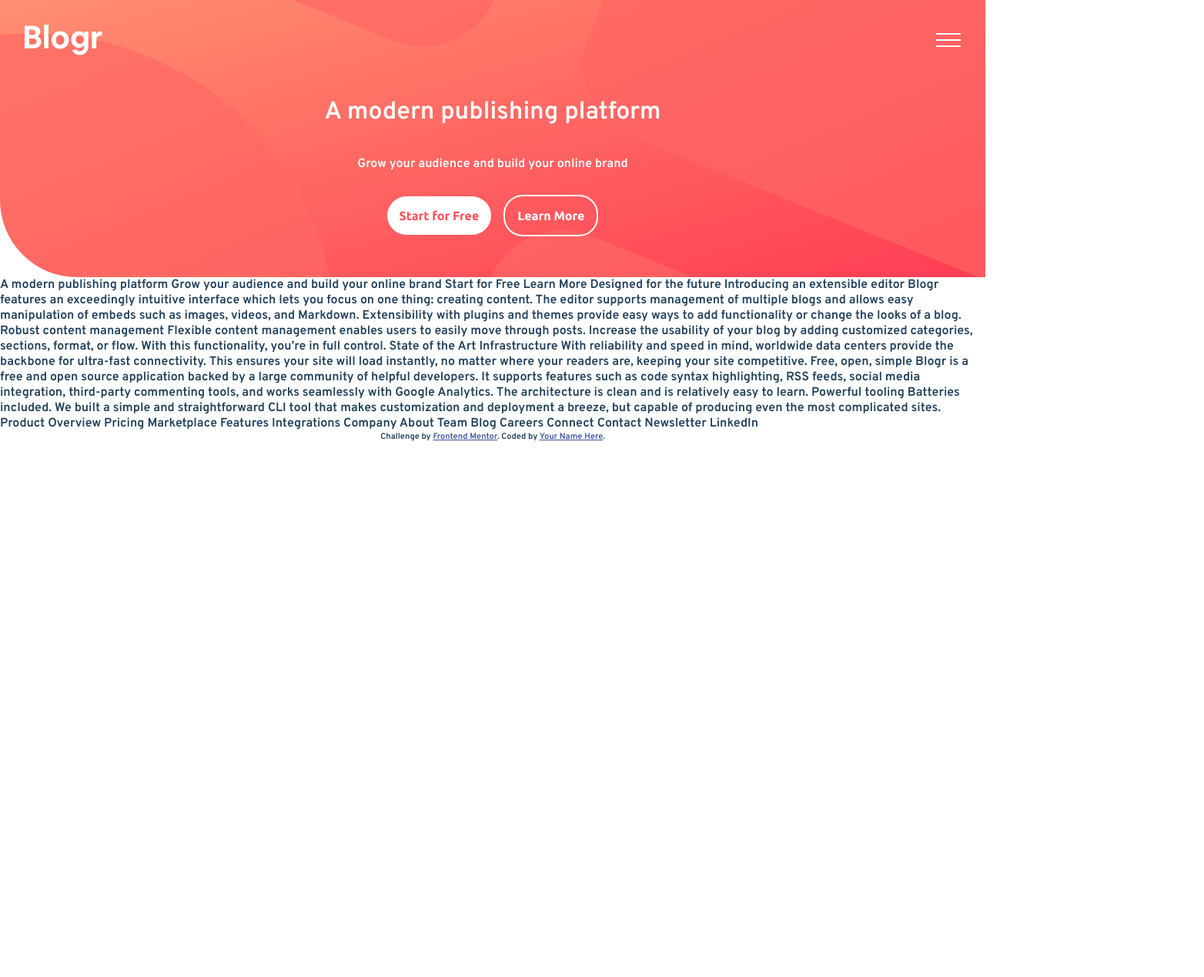
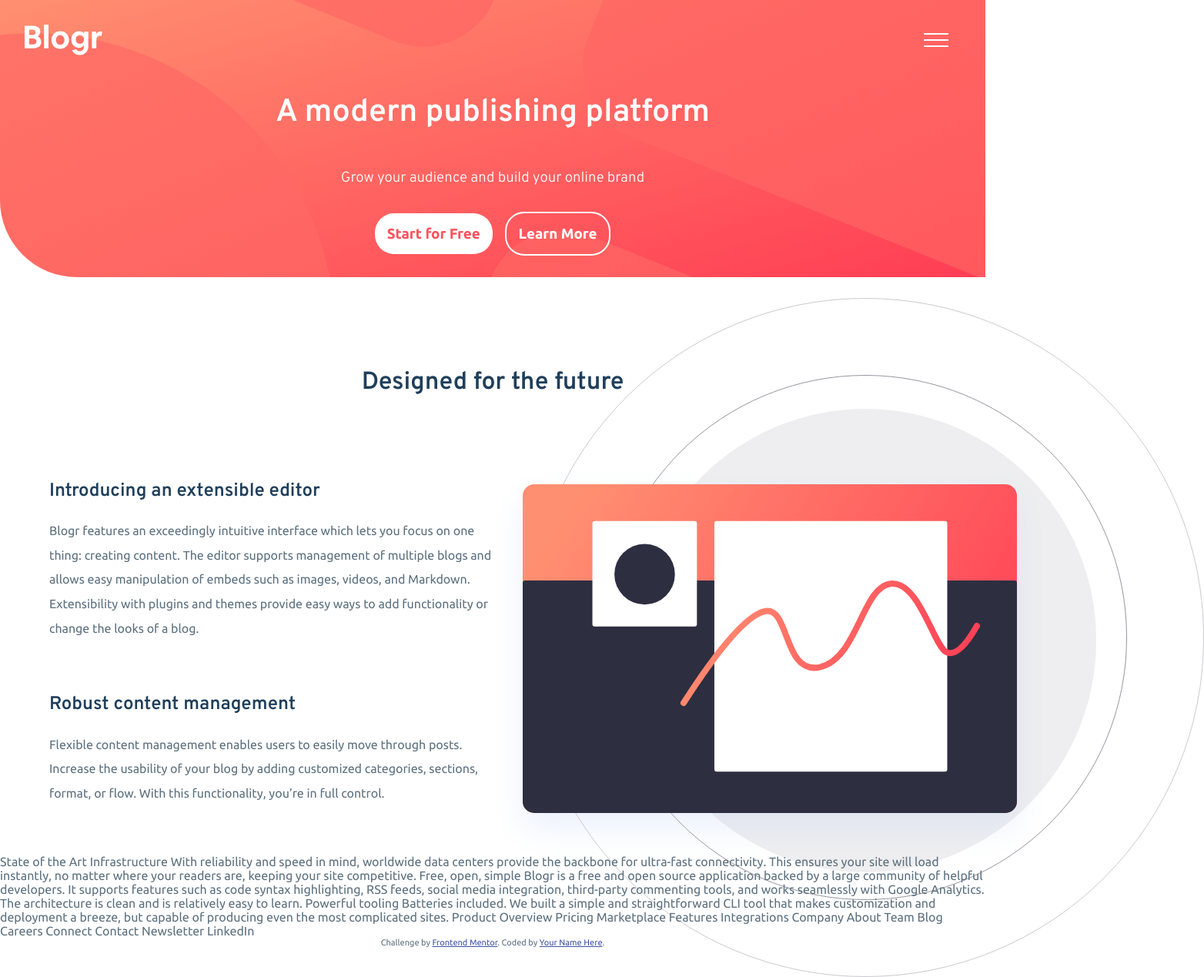
Before and after one commit to Dangles91/FrontEndMentorProjects, a plain HTML site: page blogr/index.html in a window 1280 px wide. Shown: the whole page at 77% size, 1564 px wide, since content can reach past the window. Before the commit the page ends 800 px from the top, so only its background shows below. Drawn offline with nearby package versions, Linux system fonts and the light colour scheme.

Commit message:
lunch time work

```diff
--- a/blogr/css/_globals.scss
+++ b/blogr/css/_globals.scss
@@ -1,3 +1,3 @@
 $breakpoint-mobile: 375px;
-$breakpoint-desktop: 1440px;
+$breakpoint-desktop: 928px;
 $breakpoint-tablet: 768px;
--- a/blogr/css/style.scss
+++ b/blogr/css/style.scss
@@ -1,23 +1,16 @@
 @import "globals";
 @import "colours";
 @import "fonts";
-
-
 * {
     box-sizing: border-box;
-    //margin: 0;
     padding: 0;
-}
-
-p {
-    //padding: .5rem;
 }
 
 body {
     font-size: 16px;
-    font-family: "Overpass", sans-serif;
-    font-weight: 600;
-    color: $veryDarkBlue;
+    font-family: "Ubuntu", sans-serif;
+    font-weight: 400;
+    color: $darkGrayishBlue;
     margin: 0;
 }
 
@@ -26,20 +19,19 @@
 h3,
 h4 {
     font-family: "Overpass", sans-serif;
+    color: $veryDarkBlue;
 }
 
 header {
     display: flex;
     width: 100%;
     flex-direction: column;
-    height: 75vh;
     background-image: url("images/bg-pattern-intro.svg"), linear-gradient(to bottom right, hsl(13, 100%, 72%), hsl(353, 100%, 62%));
     background-position: center;
     background-repeat: no-repeat;
     border-radius: 0 0 0 100px;
-    padding: 0rem 2rem 2rem 2rem;
+    padding: 0rem 2rem 5rem 2rem;
     box-sizing: border-box;
-
     @media only screen and (min-width: $breakpoint-desktop) {
         height: 45vh;
     }
@@ -70,7 +62,6 @@
     padding: 2rem 0;
     background: $white;
     border-radius: 6px;
-    padding: 1.5rem;
     box-shadow: 0px 15px 20px 4px rgba(36, 36, 36, 0.274);
     &.shown {
         display: flex;
@@ -79,6 +70,7 @@
 
 .menu-button {
     cursor: pointer;
+    margin-right: 1rem;
     .cross {
         display: none;
     }
@@ -99,7 +91,6 @@
     .menu-header {
         display: relative;
         padding: 1rem;
-
         &:after {
             position: absolute;
             display: inline-block;
@@ -115,7 +106,7 @@
         display: none;
         padding: 1rem;
         margin-top: 1rem;
-        background-color:$lightGray;
+        background-color: $lightGray;
         width: 100%;
         color: $darkGrayishBlue;
         border-radius: 8px;
@@ -128,22 +119,15 @@
         text-decoration: none;
         color: inherit;
     }
-
     .menu-header.shown {
         color: $darkGrayishBlue;
         &::after {
             content: "\f106";
         }
     }
-
     .menu-header.shown+.nav-menu-dropdown {
         display: block;
     }
-}
-
-
-.header-buttons {
-
 }
 
 .nav-account-actions {
@@ -152,12 +136,10 @@
     display: flex;
     flex-direction: column;
     padding-top: 1rem;
-
     hr {
         color: $lightGray;
         margin: 0;
     }
-
     .account-action-buttons {
         margin-top: 1rem;
         list-style: none;
@@ -167,34 +149,21 @@
     }
 }
 
-.btn {
-    color: inherit;
-    font-family: "Ubuntu", sans-serif;
-    font-weight: 700;
-    text-decoration: none;
-}
-
-.btn-signup {
-    padding: 1rem 3rem;
-    border-radius: 25px;
-    background-image: linear-gradient(to right, $veryLightRed, $lightRed);
-    color: $white;
-
-    @media only screen and (min-width: $breakpoint-desktop)
-    {
-        background-image: unset;
-        background-color: $white;
-    }
-}
-
 .header-content {
     color: $white;
     text-align: center;
-    display: flex;
+    Display: flex;
     flex-direction: column;
     height: 60%;
     margin-top: auto;
     margin-bottom: auto;
+    font-family: "Overpass";
+    font-weight: 300;
+    font-size: 14pt;
+    h1 {
+        color: $white;
+        font-size: 31pt;
+    }
 }
 
 .horizontal-btn-container {
@@ -206,12 +175,35 @@
     list-style: none;
 }
 
+%btn {
+    color: inherit;
+    font-family: "Ubuntu", sans-serif;
+    font-weight: 700;
+    text-decoration: none;
+}
+
+.btn-standard {
+    @extend %btn;
+}
+
+.btn-signup {
+    @extend %btn;
+    padding: 1rem 3rem;
+    border-radius: 25px;
+    background-image: linear-gradient(to right, $veryLightRed, $lightRed);
+    color: $white;
+    @media only screen and (min-width: $breakpoint-desktop) {
+        background-image: unset;
+        background-color: $white;
+    }
+}
+
 .btn-white {
+    @extend %btn;
     margin: .5rem;
     padding: 1rem 1rem;
     border-radius: 25px;
     text-decoration: none;
-
     &.solid {
         color: $lightRed;
         background-color: $white;
@@ -220,14 +212,75 @@
             color: $white;
         }
     }
-
     &.outline {
         border: 2px solid $white;
         color: $white;
-
         &:hover {
             background-color: white;
             color: $lightRed;
         }
     }
 }
+
+.content {
+    margin-top: 3rem;
+}
+
+.editor {
+    display: flex;
+    flex-direction: column;
+    padding-top: 3rem;
+    padding-bottom: 3rem;
+    text-align: center;
+}
+
+.editor-articles {
+    display: flex;
+    width: 100%;
+    flex-direction: column;
+    justify-content: center;
+    padding: 2rem;
+    line-height: 3.5ch;
+    article {
+        margin-top: 2rem;
+    }
+}
+
+.editor-features {
+    display: flex;
+    flex-direction: column;
+    position: relative;
+    margin-top: 2rem;
+    @media only screen and (min-width: $breakpoint-desktop) {
+        flex-direction: row;
+        align-items: center;
+        text-align: left;
+    }
+    .editor-articles {
+        @media only screen and (min-width: $breakpoint-desktop) {
+            width: 55%;
+            padding: 0 4rem;
+            justify-content: flex-start;
+        }
+    }
+}
+
+.editor-image {
+    margin: 1rem;
+    z-index: -1;
+    &.desktop {
+        display: none;
+        position: absolute;
+        right: -300px;
+        top: -200px;
+        overflow: hidden;
+    }
+    @media only screen and (min-width: $breakpoint-desktop) {
+        &.mobile {
+            display: none;
+        }
+        &.desktop {
+            display: block;
+        }
+    }
+}
--- a/blogr/index.html
+++ b/blogr/index.html
@@ -68,8 +68,8 @@
                 <div class="nav-account-actions">
                     <hr />
                     <ul class="account-action-buttons">
-                        <li><a href="#" class="btn btn-standard">Login</a></li>
-                        <li><a href="#" class="btn btn-signup">Sign Up</a></li>
+                        <li><a href="#" class="btn-standard">Login</a></li>
+                        <li><a href="#" class="btn-signup">Sign Up</a></li>
                     </ul>
                 </div>
             </div>
@@ -79,33 +79,49 @@
             <h1>A modern publishing platform</h1>
             <p>Grow your audience and build your online brand</p>
             <ul class="horizontal-btn-container">
-                <li><a href="#" class="btn btn-white solid">Start for Free</a></li>
-                <li><a href="#" class="btn btn-white outline">Learn More</a></li>
+                <li><a href="#" class="btn-white solid">Start for Free</a></li>
+                <li><a href="#" class="btn-white outline">Learn More</a></li>
             </ul>
         </div>
     </header>
 
     <div class="content">
-
+        <div class="editor">
+            <h1>Designed for the future</h2>
+                <div class="editor-features">
+                    <!-- Make these SVG to keep clarity -->
+                    <img class="editor-image mobile" src="images/illustration-editor-mobile.svg" />
+                    <img class="editor-image desktop" src="images/illustration-editor-desktop.svg" />
+                    <div class="editor-articles">
+                        <article>
+                            <h2>Introducing an extensible editor</h2>
+                            <p>
+                                Blogr features an exceedingly intuitive interface which lets you focus on one thing: creating content. The editor supports management of multiple blogs and allows easy manipulation of embeds such as images, videos, and Markdown. Extensibility with plugins
+                                and themes provide easy ways to add functionality or change the looks of a blog.
+                            </p>
+                        </article>
+                        <article>
+                            <h2>Robust content management</h2>
+                            <p>
+                                Flexible content management enables users to easily move through posts. Increase the usability of your blog by adding customized categories, sections, format, or flow. With this functionality, you’re in full control.
+                            </p>
+                        </article>
+                    </div>
+                </div>
+        </div>
     </div>
 
-    A modern publishing platform Grow your audience and build your online brand Start for Free Learn More Designed
-    for the future Introducing an extensible editor Blogr features an exceedingly intuitive interface which lets you focus on one thing: creating content. The editor supports management of multiple blogs and allows easy manipulation of embeds such as
-    images, videos, and Markdown. Extensibility with plugins and themes provide easy ways to add functionality or change the looks of a blog. Robust content management Flexible content management enables users to easily move through posts. Increase the
-    usability of your blog by adding customized categories, sections, format, or flow. With this functionality, you’re in full control. State of the Art Infrastructure With reliability and speed in mind, worldwide data centers provide the backbone for
-    ultra-fast connectivity. This ensures your site will load instantly, no matter where your readers are, keeping your site competitive. Free, open, simple Blogr is a free and open source application backed by a large community of helpful developers.
-    It supports features such as code syntax highlighting, RSS feeds, social media integration, third-party commenting tools, and works seamlessly with Google Analytics. The architecture is clean and is relatively easy to learn. Powerful tooling Batteries
-    included. We built a simple and straightforward CLI tool that makes customization and deployment a breeze, but capable of producing even the most complicated sites. Product Overview Pricing Marketplace Features Integrations Company About Team Blog
-    Careers Connect Contact Newsletter LinkedIn
+
+    State of the Art Infrastructure With reliability and speed in mind, worldwide data centers provide the backbone for ultra-fast connectivity. This ensures your site will load instantly, no matter where your readers are, keeping your site competitive. Free,
+    open, simple Blogr is a free and open source application backed by a large community of helpful developers. It supports features such as code syntax highlighting, RSS feeds, social media integration, third-party commenting tools, and works seamlessly
+    with Google Analytics. The architecture is clean and is relatively easy to learn. Powerful tooling Batteries included. We built a simple and straightforward CLI tool that makes customization and deployment a breeze, but capable of producing even the
+    most complicated sites. Product Overview Pricing Marketplace Features Integrations Company About Team Blog Careers Connect Contact Newsletter LinkedIn
 
     <div class="attribution">
         Challenge by <a href="https://www.frontendmentor.io?ref=challenge" target="_blank">Frontend Mentor</a>. Coded by <a href="#">Your Name Here</a>.
     </div>
 
-    <script
-			  src="https://code.jquery.com/jquery-3.6.0.min.js"
-			  integrity="sha256-/xUj+3OJU5yExlq6GSYGSHk7tPXikynS7ogEvDej/m4="
-			  crossorigin="anonymous"></script>
+    <script src="https://code.jquery.com/jquery-3.6.0.min.js" integrity="sha256-/xUj+3OJU5yExlq6GSYGSHk7tPXikynS7ogEvDej/m4=" crossorigin="anonymous"></script>
     <script src="js/site.js"></script>
 </body>
 
```
Also changed, not shown: blogr/style.css, 1 other file.
